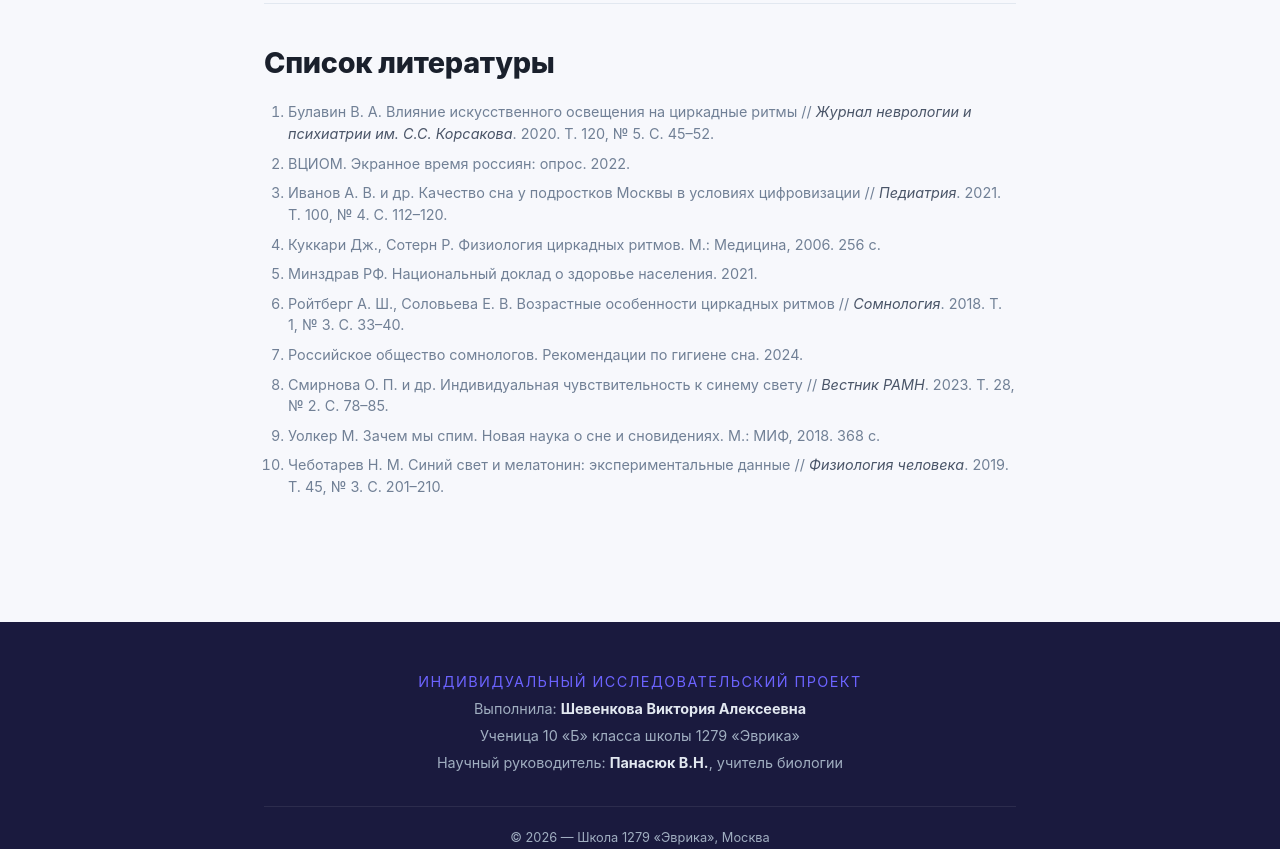
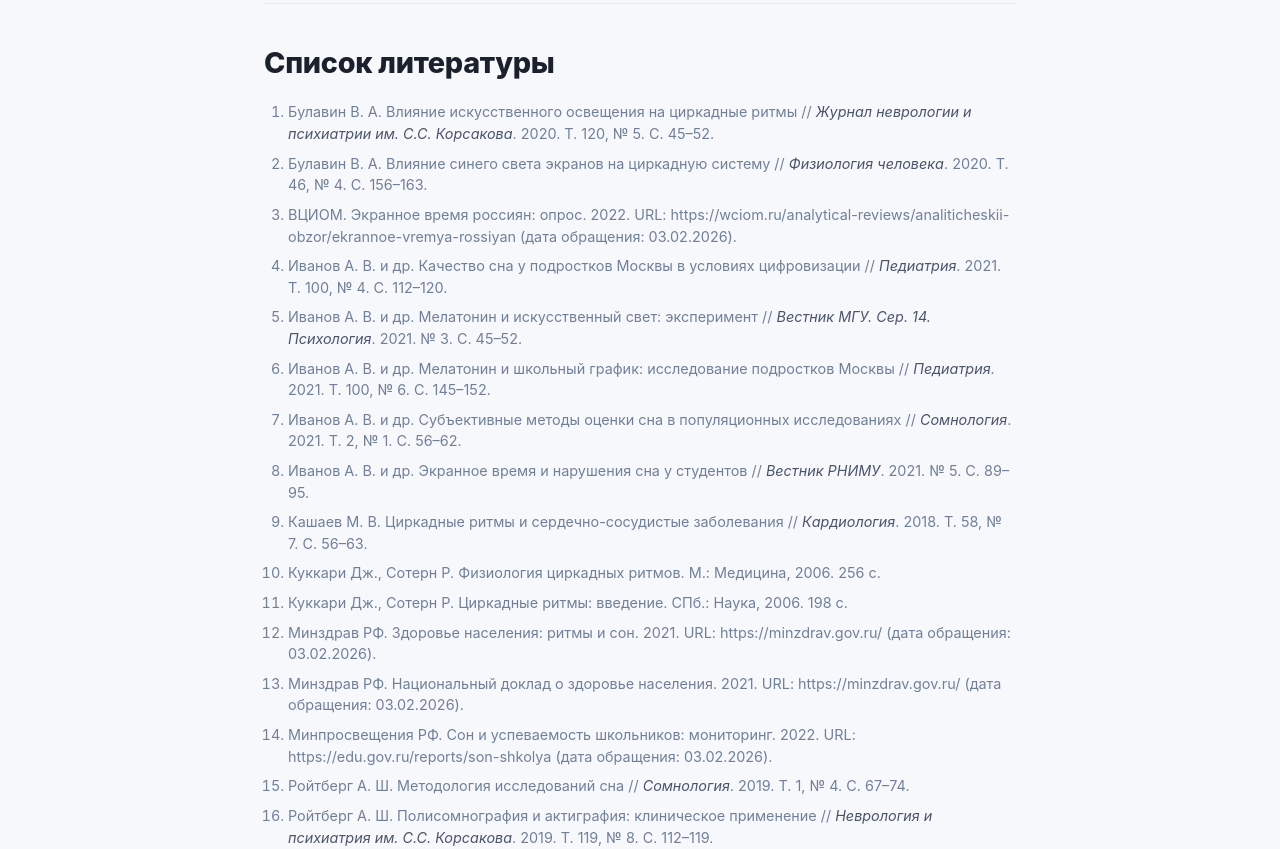
Before and after one commit to alterloki/screen-time-no-sleep, a plain HTML site: page index.html in a window 1280 px wide. Shown: the part 11151-12000 px from the top of the page. Drawn offline with Linux system fonts and the light colour scheme.

Commit message:
Добавить полный список литературы из оригинального проекта
34 источника с оформлением по ГОСТу:
- Статьи: С. xx-xx
- Книги: xxx с.
- URL с датой обращения

Co-Authored-By: Claude Opus 4.5 <noreply@anthropic.com>

```diff
--- a/index.html
+++ b/index.html
@@ -445,15 +445,39 @@
                 <h2 class="section__title">Список литературы</h2>
                 <ol class="references-list">
                     <li>Булавин В. А. Влияние искусственного освещения на циркадные ритмы // <em>Журнал неврологии и психиатрии им. С.С. Корсакова</em>. 2020. Т. 120, № 5. С. 45&ndash;52.</li>
-                    <li>ВЦИОМ. Экранное время россиян: опрос. 2022.</li>
+                    <li>Булавин В. А. Влияние синего света экранов на циркадную систему // <em>Физиология человека</em>. 2020. Т. 46, № 4. С. 156&ndash;163.</li>
+                    <li>ВЦИОМ. Экранное время россиян: опрос. 2022. URL: https://wciom.ru/analytical-reviews/analiticheskii-obzor/ekrannoe-vremya-rossiyan (дата обращения: 03.02.2026).</li>
                     <li>Иванов А. В. и др. Качество сна у подростков Москвы в условиях цифровизации // <em>Педиатрия</em>. 2021. Т. 100, № 4. С. 112&ndash;120.</li>
+                    <li>Иванов А. В. и др. Мелатонин и искусственный свет: эксперимент // <em>Вестник МГУ. Сер. 14. Психология</em>. 2021. № 3. С. 45&ndash;52.</li>
+                    <li>Иванов А. В. и др. Мелатонин и школьный график: исследование подростков Москвы // <em>Педиатрия</em>. 2021. Т. 100, № 6. С. 145&ndash;152.</li>
+                    <li>Иванов А. В. и др. Субъективные методы оценки сна в популяционных исследованиях // <em>Сомнология</em>. 2021. Т. 2, № 1. С. 56&ndash;62.</li>
+                    <li>Иванов А. В. и др. Экранное время и нарушения сна у студентов // <em>Вестник РНИМУ</em>. 2021. № 5. С. 89&ndash;95.</li>
+                    <li>Кашаев М. В. Циркадные ритмы и сердечно-сосудистые заболевания // <em>Кардиология</em>. 2018. Т. 58, № 7. С. 56&ndash;63.</li>
                     <li>Куккари Дж., Сотерн Р. Физиология циркадных ритмов. М.: Медицина, 2006. 256 с.</li>
-                    <li>Минздрав РФ. Национальный доклад о здоровье населения. 2021.</li>
-                    <li>Ройтберг А. Ш., Соловьева Е. В. Возрастные особенности циркадных ритмов // <em>Сомнология</em>. 2018. Т. 1, № 3. С. 33&ndash;40.</li>
-                    <li>Российское общество сомнологов. Рекомендации по гигиене сна. 2024.</li>
+                    <li>Куккари Дж., Сотерн Р. Циркадные ритмы: введение. СПб.: Наука, 2006. 198 с.</li>
+                    <li>Минздрав РФ. Здоровье населения: ритмы и сон. 2021. URL: https://minzdrav.gov.ru/ (дата обращения: 03.02.2026).</li>
+                    <li>Минздрав РФ. Национальный доклад о здоровье населения. 2021. URL: https://minzdrav.gov.ru/ (дата обращения: 03.02.2026).</li>
+                    <li>Минпросвещения РФ. Сон и успеваемость школьников: мониторинг. 2022. URL: https://edu.gov.ru/reports/son-shkolya (дата обращения: 03.02.2026).</li>
+                    <li>Ройтберг А. Ш. Методология исследований сна // <em>Сомнология</em>. 2019. Т. 1, № 4. С. 67&ndash;74.</li>
+                    <li>Ройтберг А. Ш. Полисомнография и актиграфия: клиническое применение // <em>Неврология и психиатрия им. С.С. Корсакова</em>. 2019. Т. 119, № 8. С. 112&ndash;119.</li>
+                    <li>Ройтберг А. Ш., Соловьева Е. В. Вечернее использование гаджетов и секреция мелатонина // <em>Сомнология</em>. 2018. Т. 1, № 2. С. 18&ndash;25.</li>
+                    <li>Ройтберг А. Ш., Соловьева Е. В. Возрастные изменения циркадных ритмов у подростков // <em>Сомнология</em>. 2018. Т. 1, № 3. С. 33&ndash;40.</li>
+                    <li>Ройтберг А. Ш., Соловьева Е. В. Мелатонин в регуляции ритмов // <em>Сомнология</em>. 2018. Т. 1, № 1. С. 5&ndash;12.</li>
+                    <li>Ройтберг А. Ш., Соловьева Е. В. Нарушения сна в популяции РФ // <em>Сомнология</em>. 2018. Т. 2, № 1. С. 10&ndash;18.</li>
+                    <li>Российское общество сомнологов. Методы диагностики нарушений сна: рекомендации. 2024. URL: https://somnolog.ru/diagnostics (дата обращения: 03.02.2026).</li>
+                    <li>Российское общество сомнологов. Рекомендации по гигиене сна. 2024. URL: https://somnolog.ru/ (дата обращения: 03.02.2026).</li>
+                    <li>Российское общество сомнологов. Экранное время как фактор нарушения ритмов. 2024. URL: https://somnolog.ru/gadgets-son (дата обращения: 03.02.2026).</li>
+                    <li>Росстат. Световой режим и здоровье в РФ. 2023. URL: https://rosstat.gov.ru/ (дата обращения: 03.02.2026).</li>
+                    <li>Росстат. Цифровизация и образ жизни россиян. 2023. URL: https://rosstat.gov.ru/ (дата обращения: 03.02.2026).</li>
+                    <li>Смирнова О. П. и др. Анализ мелатонина при циркадных нарушениях // <em>Физиология человека</em>. 2022. Т. 48, № 3. С. 201&ndash;208.</li>
                     <li>Смирнова О. П. и др. Индивидуальная чувствительность к синему свету // <em>Вестник РАМН</em>. 2023. Т. 28, № 2. С. 78&ndash;85.</li>
-                    <li>Уолкер М. Зачем мы спим. Новая наука о сне и сновидениях. М.: МИФ, 2018. 368 с.</li>
+                    <li>Смирнова О. П. и др. ipRGC и световая сигнализация // <em>Сенсорные системы</em>. 2023. Т. 37, № 1. С. 67&ndash;75.</li>
+                    <li>Смирнова О. П. и др. Социальный джетлаг у российских школьников // <em>Журнал неврологии и психиатрии им. С.С. Корсакова</em>. 2023. Т. 123, № 4. С. 78&ndash;85.</li>
+                    <li>Уолкер М. Зачем мы спим. Новая наука о сне и сновидениях. М.: Манн, Иванов и Фербер, 2018. 368 с.</li>
+                    <li>Федеральная служба по надзору в сфере защиты прав потребителей и благополучия человека (Роспотребнадзор). Эпидемиология экранного времени. 2023. URL: https://rospotrebnadzor.ru/ (дата обращения: 03.02.2026).</li>
                     <li>Чеботарев Н. М. Синий свет и мелатонин: экспериментальные данные // <em>Физиология человека</em>. 2019. Т. 45, № 3. С. 201&ndash;210.</li>
+                    <li>Чеботарев Н. М. Супрахиазматическое ядро: клинические аспекты // <em>Неврология и психиатрия им. С.С. Корсакова</em>. 2019. Т. 119, № 4. С. 34&ndash;41.</li>
+                    <li>Чеботарев Н. М. Цифровой контент и нервное возбуждение перед сном // <em>Неврология и психиатрия им. С.С. Корсакова</em>. 2019. Т. 119, № 6. С. 44&ndash;50.</li>
                 </ol>
             </section>
 
```
